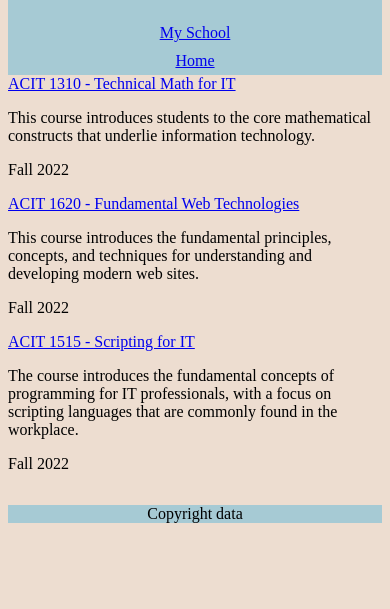
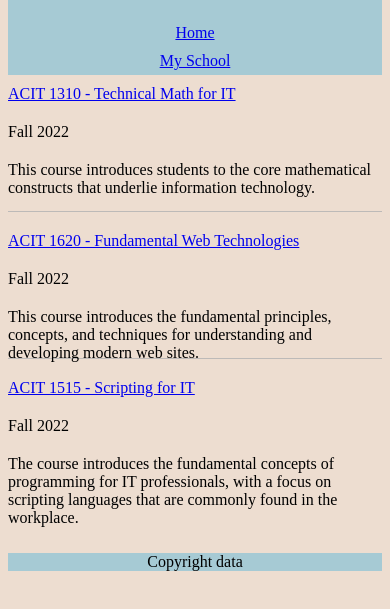
Before and after one commit to nkaheye/PersonalWebsite, a plain HTML site: page misc/courses.html in a window 390 px wide. Shown: the part 63-672 px from the top of the page. Drawn offline with Linux system fonts and the light colour scheme.

Commit message:
use grid on course block items for max width 600px + add border to first two course block items

```diff
--- a/misc/courses.html
+++ b/misc/courses.html
@@ -11,8 +11,8 @@
 <header>
         <h1>My Courses</h1>
         <nav class="coursenav">
+          <div><a href="../index.html">Home</a></div>
           <div><a href="school.html">My School</a></div>
-          <div><a href="../index.html">Home</a></div>
         </nav>
 </header>
 <section class="courses">
@@ -20,7 +20,7 @@
       <div class="blockend">
         <div class="courseblock">
         <a href="https://www.bcit.ca/outlines/20223048470/" target="_blank">ACIT 1310 - Technical Math for IT</a>
-        <p>This course introduces students to the core mathematical constructs that underlie information technology.</p>
+        <p class="pnend">This course introduces students to the core mathematical constructs that underlie information technology.</p>
         <div class="courseend"><p>Fall 2022 </p>
         </div>
         </div>
@@ -30,7 +30,7 @@
       <div class="blockend">
         <div class="courseblock">
         <a href="https://www.bcit.ca/outlines/20223048467/" target="_blank" >ACIT 1620 - Fundamental Web Technologies</a>
-        <p>This course introduces the fundamental principles, concepts, and techniques for understanding and developing modern web sites.</p>
+        <p class="pnend">This course introduces the fundamental principles, concepts, and techniques for understanding and developing modern web sites.</p>
         <div class="courseend"><p>Fall 2022</p>
          </div>
         </div>
--- a/styles/stylesheet.css
+++ b/styles/stylesheet.css
@@ -42,11 +42,24 @@ img{
     display: grid;
     grid-template-columns: 1fr;
 }
-.blockend{
+.courseblock{
     display: grid;
+    grid-auto-rows:auto;
 }
 .courseblock p{
-    grid-row: 2/3
+    grid-row: 3/4;
+    margin: 10px 0px;
+}
+.pnend{
+    border-bottom: 1px solid #bdbab8;
+    height: 50px;
+}
+.courseend p{
+    margin: 10px 0px;
+}
+
+.courseblock a{
+    margin: 10px 0px;
 }
 }
 
```
